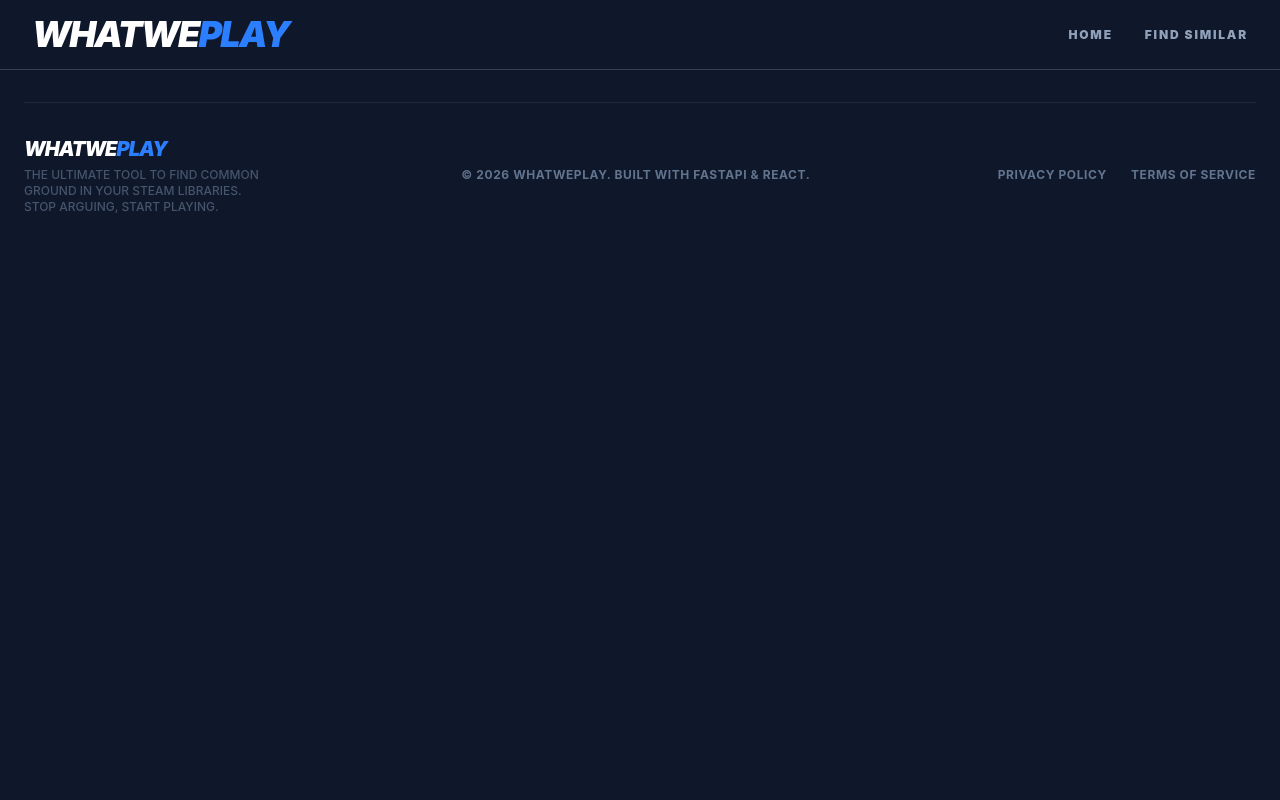
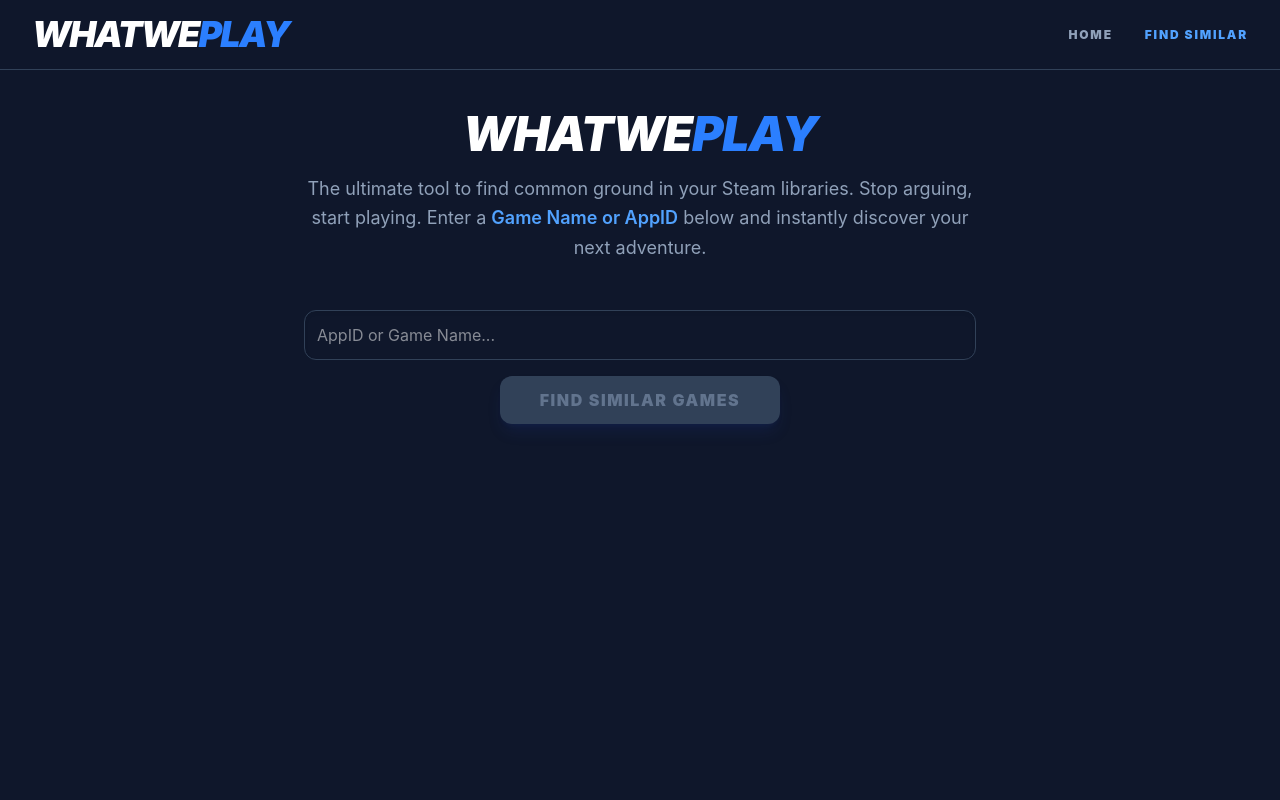
Before and after one commit to Matko223/whatweplay, a React app in the folder frontend/: page /find-similar in a window 1280 px wide. Shown: the top 800 px of the page. Built offline with nearby package versions, Linux system fonts and the light colour scheme; the HTML template or start-up script is replaced by a standard one.

Commit message:
Add find similar page

```diff
--- a/frontend/src/App.jsx
+++ b/frontend/src/App.jsx
@@ -3,6 +3,7 @@
 import Home from './pages/Home';
 import Results from './pages/Results';
 import Recommended from './pages/Recommended';
+import FindSimilar from './pages/Find-Similar';
 import Footer from './components/Footer';
 
 function App() {
@@ -11,6 +12,7 @@
         <Navbar />
           <Routes>
             <Route path="/" element={<Home />} />
+            <Route path="/find-similar" element={<FindSimilar />} />
             <Route path="/results" element={<Results />} />
             <Route path="/recommended" element={<Recommended />} />
           </Routes>
--- a/frontend/src/components/Navbar.jsx
+++ b/frontend/src/components/Navbar.jsx
@@ -1,7 +1,13 @@
 import React from "react";
-import { Link } from "react-router-dom";
+import { Link, useLocation } from "react-router-dom";
 
 function Navbar() {
+  const location = useLocation();
+
+  const isActive = (path) => {
+    return location.pathname === path;
+  };
+
   return (
     <nav className="bg-slate-900 text-white px-8 py-4 mx-auto flex items-center justify-between border-b border-slate-700 w-full shadow-lg">
       {/* Logo */}
@@ -15,14 +21,22 @@
       <div className="flex items-center gap-8">
         <Link
           to="/"
-          className="text-xs font-black uppercase tracking-[0.15em] text-slate-400 hover:text-blue-400 transition-all duration-300 relative group"
+          className={`text-xs font-black uppercase tracking-[0.15em] transition-all duration-300 ${
+            isActive('/')
+              ? 'text-blue-400'
+              : 'text-slate-400 hover:text-blue-400'
+          }`}
         >
           Home
         </Link>
 
         <Link
           to="/find-similar"
-          className="text-xs font-black uppercase tracking-[0.15em] text-slate-400 hover:text-blue-400 transition-all duration-300 relative group"
+          className={`text-xs font-black uppercase tracking-[0.15em] transition-all duration-300 ${
+            isActive('/find-similar')
+              ? 'text-blue-400'
+              : 'text-slate-400 hover:text-blue-400'
+          }`}
         >
           Find Similar
         </Link>
--- /dev/null
+++ b/frontend/src/pages/Find-Similar.jsx
@@ -0,0 +1,83 @@
+import React, { useState } from 'react'
+import { useNavigate } from 'react-router-dom';
+
+function FindSimilar() {
+  const [currentInput, setCurrentInput] = useState('')
+  const [loading, setLoading] = useState(false)
+  const [error, setError] = useState('')
+  const navigate = useNavigate();
+
+  const handleSearch = async () => {
+    if (!currentInput.trim()) {
+      return
+    }
+
+    setLoading(true)
+    setError('')
+
+    try {
+      // Validate if game exists by calling the backend
+      const response = await fetch(`http://localhost:8000/recommended-games/${currentInput}?limit=1`)
+      const data = await response.json()
+
+      if (data.Error) {
+        setError(data.Error)
+      } else {
+        // Game is valid, navigate to recommended page
+        navigate(`/recommended?gameId=${currentInput}&gameName=${encodeURIComponent(currentInput)}`)
+      }
+    } catch (err) {
+      setError('Failed to validate game. Please try again.')
+    } finally {
+      setLoading(false)
+    }
+  }
+
+  return (
+    <div className="min-h-screen bg-slate-900 text-white flex flex-col items-center p-10">
+      {/* Hero section */}
+      <div className="text-center max-w-2xl mb-12">
+        <h1 className="text-5xl font-black tracking-tight mb-4 italic uppercase">
+          WhatWe<span className="text-blue-500">Play</span>
+        </h1>
+        <p className="text-slate-400 text-lg leading-relaxed">
+          The ultimate tool to find common ground in your Steam libraries. Stop arguing, start playing.
+          Enter a <span className="text-blue-400 font-semibold">Game Name or AppID</span> below and instantly discover your next adventure.
+        </p>
+      </div>
+
+      {/* Input Card */}
+      <div className="flex gap-2 mb-4 w-full max-w-2xl">
+        <input
+          className="flex-grow p-3 rounded-xl bg-slate-900 border border-slate-700 focus:outline-none focus:ring-2 focus:ring-blue-500 transition-all shadow-inner"
+          placeholder="AppID or Game Name..."
+          value={currentInput}
+          onChange={(e) => setCurrentInput(e.target.value)}
+          onKeyPress={(e) => e.key === 'Enter' && handleSearch()}
+          disabled={loading}
+          />
+      </div>
+
+      <button
+          onClick={handleSearch}
+          className="w-fit bg-blue-600 hover:bg-blue-500 disabled:bg-slate-700 disabled:text-slate-500 py-3 px-10 rounded-xl font-black uppercase tracking-widest shadow-lg shadow-blue-900/20 transition-all active:scale-95"
+          disabled={!currentInput.trim() || loading}
+      >
+          {loading ? (
+            <span className="flex items-center justify-center gap-2">
+              <div className="w-4 h-4 border-2 border-white/20 border-t-white rounded-full animate-spin"></div>
+              Validating...
+            </span>
+          ) : 'Find Similar Games'}
+      </button>
+
+      {error && (
+          <div className="mt-4 p-3 bg-red-500/10 border border-red-500/20 rounded-lg">
+              <p className="text-red-400 text-sm text-center font-medium">{error}</p>
+          </div>
+      )}
+    </div>
+  )
+}
+
+export default FindSimilar
--- a/frontend/src/pages/Recommended.jsx
+++ b/frontend/src/pages/Recommended.jsx
@@ -5,8 +5,8 @@
   const navigate = useNavigate();
   const [searchParams] = useSearchParams();
   const gameId = searchParams.get('gameId');
-  const gameName = searchParams.get('gameName');
   const [recommendations, setRecommendations] = useState([]);
+  const [gameName, setGameName] = useState('');
   const [loading, setLoading] = useState(true);
   const [error, setError] = useState(null);
 
@@ -22,6 +22,7 @@
         const response = await fetch(`http://localhost:8000/recommended-games/${gameId}?limit=10`);
         const data = await response.json();
         setRecommendations(data.recommendations || []);
+        setGameName(data.game_name || gameId);
       } catch (err) {
         setError(err.message);
       } finally {
@@ -37,6 +38,7 @@
       <div className="w-full max-w-7xl">
 
         {/* Header */}
+        {!error && (
         <div className="flex flex-col md:flex-row md:items-end justify-between gap-6 mb-12 border-b border-slate-800 pb-8">
           <div>
             <button
@@ -49,20 +51,21 @@
               Back
             </button>
             <h1 className="text-4xl font-black italic uppercase tracking-tighter">
-              Similar to <span className="text-blue-500">{gameName}</span>
+              Similar to <span className="text-blue-500">{gameName || gameId}</span>
             </h1>
           </div>
         </div>
+        )}
 
         {/* Main Content */}
         <div className="flex-grow w-full">
-          {loading ? (
+          {error ? (
+            <div className="text-center py-20 bg-slate-800/20 rounded-3xl border-2 border-dashed border-slate-800">
+              <p className="text-rose-500 italic">{error}</p>
+            </div>
+          ) : loading && recommendations.length === 0 ? (
             <div className="text-center py-20 bg-slate-800/20 rounded-3xl border-2 border-dashed border-slate-800">
               <p className="text-slate-500 italic">Loading recommendations...</p>
-            </div>
-          ) : error ? (
-            <div className="text-center py-20 bg-slate-800/20 rounded-3xl border-2 border-dashed border-slate-800">
-              <p className="text-rose-500 italic">{error}</p>
             </div>
           ) : recommendations.length > 0 ? (
             <div className="space-y-4">
```
Also changed, not shown: 2 other files (tests, documents, lock files or other folders).
